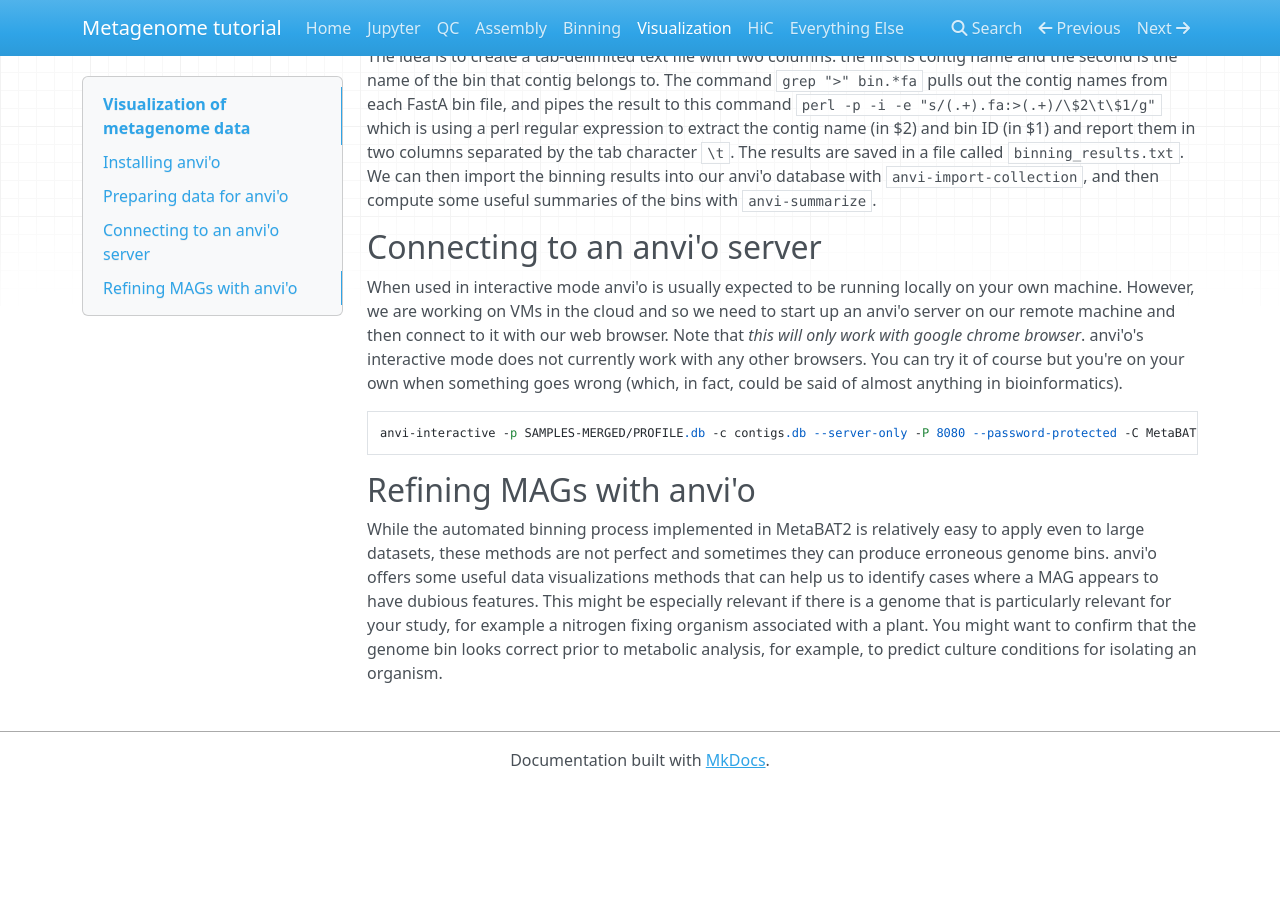
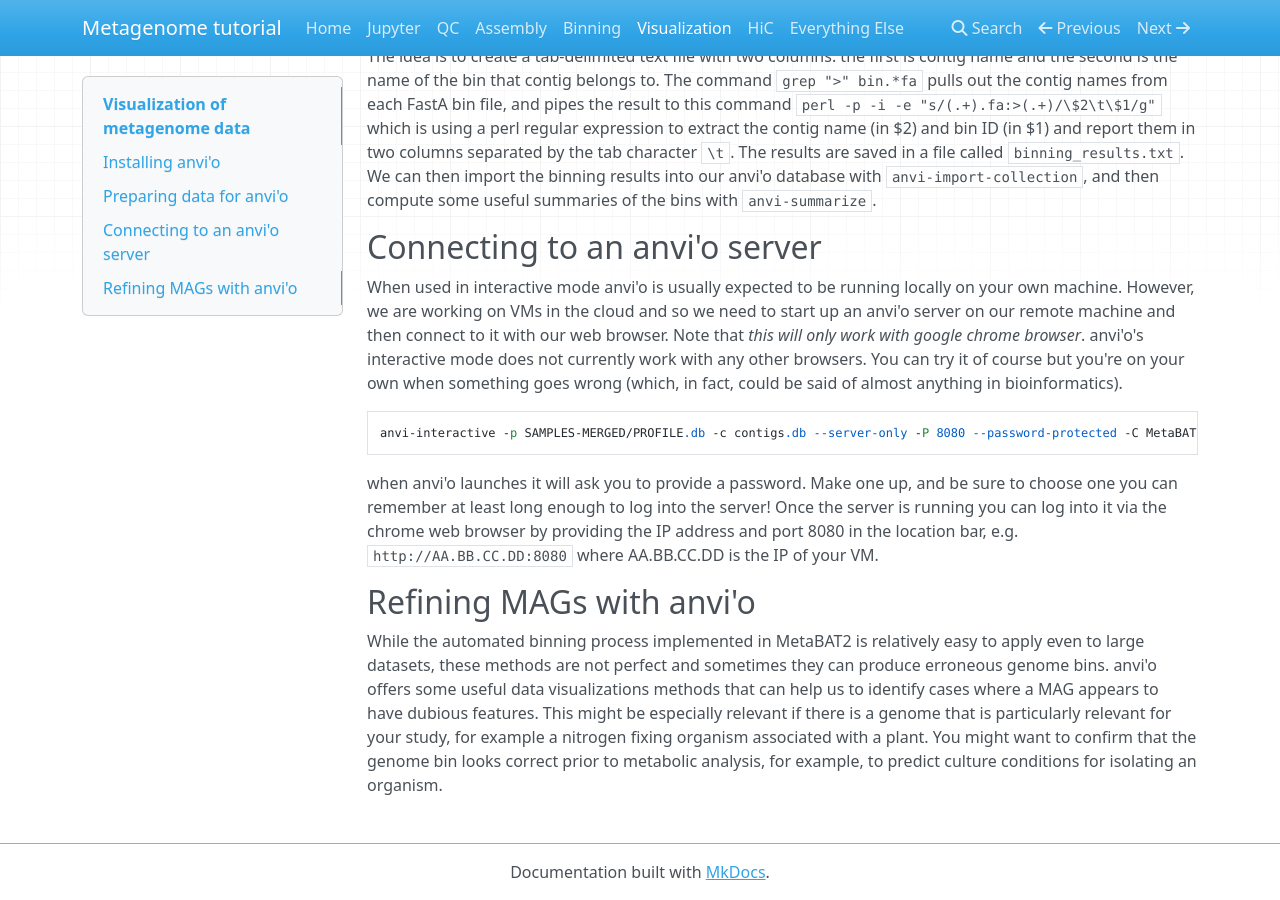
Before and after one commit to thegeneschool/metagenomics, an MkDocs documentation site: the page built from docs/anvio.md, in a window 1280 px wide and 900 px high, scrolled down 1089 px. Built offline with MkDocs 1.6.1, drawn with Linux system fonts in a browser that asks for light colours; nearby versions of some CDN libraries; old or Windows-style settings are respelled for this version of MkDocs; before the commit the page ends 1877 px from its top, so only the background shows below that.

Commit message:
more details

````diff
--- a/docs/anvio.md
+++ b/docs/anvio.md
@@ -63,6 +63,11 @@ You can try it of course but you're on your own when something goes wrong (which
 anvi-interactive -p SAMPLES-MERGED/PROFILE.db -c contigs.db --server-only -P 8080 --password-protected -C MetaBAT2
 ```
 
+when anvi'o launches it will ask you to provide a password.
+Make one up, and be sure to choose one you can remember at least long enough to log into the server!
+Once the server is running you can log into it via the chrome web browser by providing the IP address and port 8080 in the location bar, e.g. `http://AA.BB.CC.DD:8080` where AA.BB.CC.DD is the IP of your VM.
+
+
 ## Refining MAGs with anvi'o
 
 While the automated binning process implemented in MetaBAT2 is relatively easy to apply even to large datasets, these methods are not perfect and sometimes they can produce erroneous genome bins.
````
